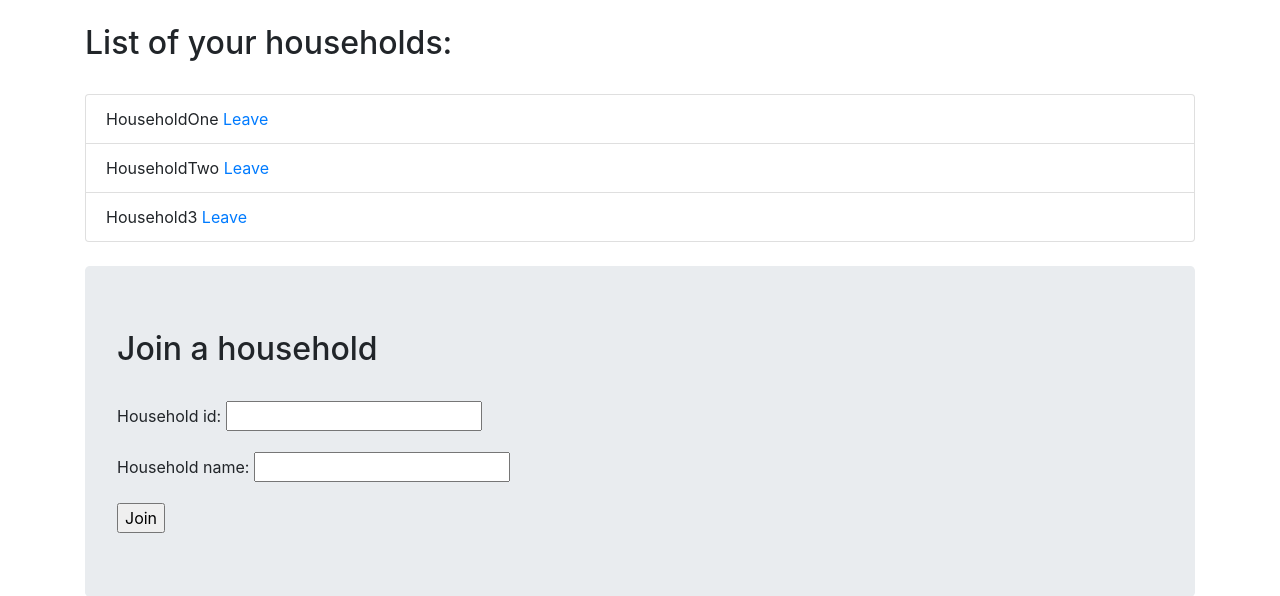
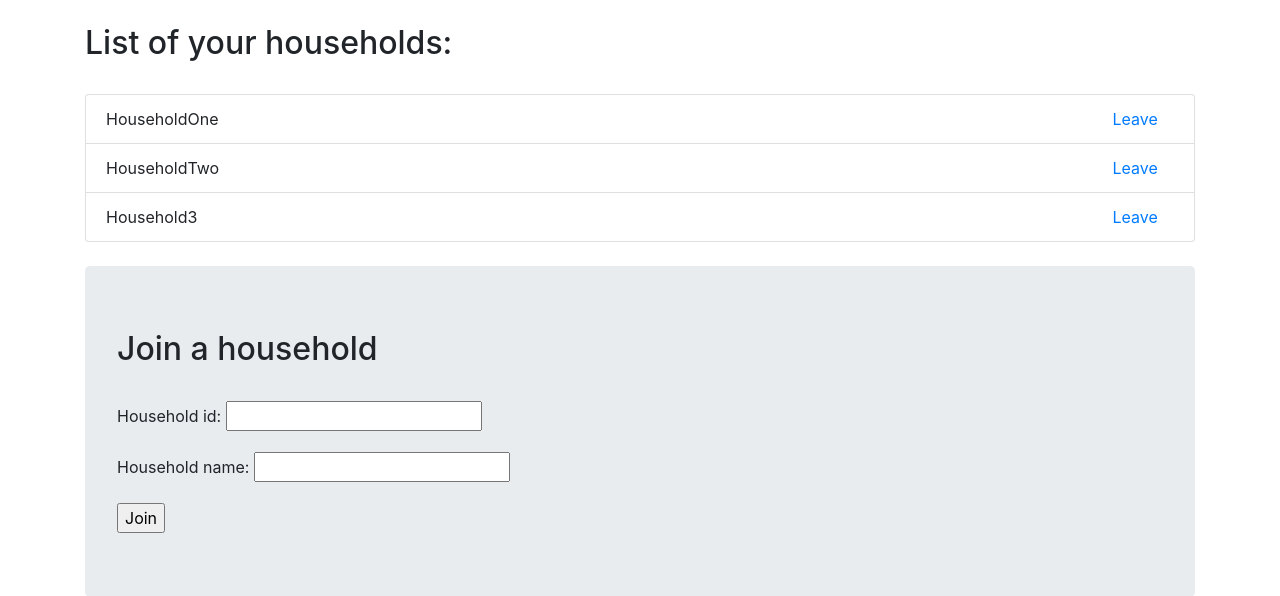
Before and after one commit to Seqrous/ThingsWeNeedRedefined, a Django app: a page that uses ThingsWeNeed/templates/base.html in a window 1280 px wide. Shown: the part 56-652 px from the top of the page. Run offline with Django 3.2, Linux system fonts and the light colour scheme; data comes from the database, SQL or seed files in the repository; both versions use the stored data as it was after the commit; some libraries are stand-ins or nearby versions.

Commit message:
Adjusted the location of the 'leave' button

```diff
--- a/ThingsWeNeed/ThingsWeNeed/settings.py
+++ b/ThingsWeNeed/ThingsWeNeed/settings.py
@@ -121,6 +121,7 @@ USE_TZ = True
 # https://docs.djangoproject.com/en/3.0/howto/static-files/
 
 STATIC_URL = '/static/'
+STATICFILES_DIRS = [os.path.join(BASE_DIR, 'static')]
 
 LOGIN_REDIRECT_URL = 'shopping_app:index'
 LOGOUT_REDIRECT_URL = 'thanks'
--- a/ThingsWeNeed/shopping_app/templates/shopping_app/household_list.html
+++ b/ThingsWeNeed/shopping_app/templates/shopping_app/household_list.html
@@ -9,7 +9,14 @@
         <ul class='list-group'>
             {% for household in household_list %}
                 <li class='list-group-item'>
-                    {{ household.name }} <a class='leave-household-a' href="{% url 'shopping_app:household_leave' username=user.username household_slug=household.slug %}">Leave</a>
+                    <div class='row'>
+                        <span class='col-md-11'>
+                            {{ household.name }}
+                        </span>
+                        <span class='col-md-1'>
+                            <a class='leave-household-a' href="{% url 'shopping_app:household_leave' username=user.username household_slug=household.slug %}">Leave</a>
+                        </span>
+                    </div>
                 </li>
             {% endfor %}
         </ul>
--- a/ThingsWeNeed/templates/base.html
+++ b/ThingsWeNeed/templates/base.html
@@ -10,6 +10,8 @@
         <!-- BOOTSTRAP -->
         <link rel="stylesheet" href="https://stackpath.bootstrapcdn.com/bootstrap/4.5.0/css/bootstrap.min.css" integrity="sha384-9aIt2nRpC12Uk9gS9baDl411NQApFmC26EwAOH8WgZl5MYYxFfc+NcPb1dKGj7Sk" crossorigin="anonymous">
 
+        <!-- STYLE -->
+        <link rel="stylesheet" href="{% static 'shopping_app/css/master.css' %}">
     </head>
 
     <body>
```
Also changed, not shown: ThingsWeNeed/db.sqlite3, ThingsWeNeed/static/shopping_app/css/master.css (added).
